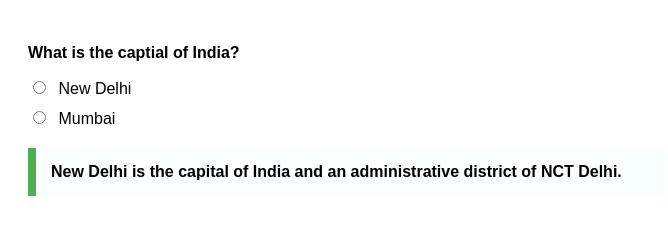
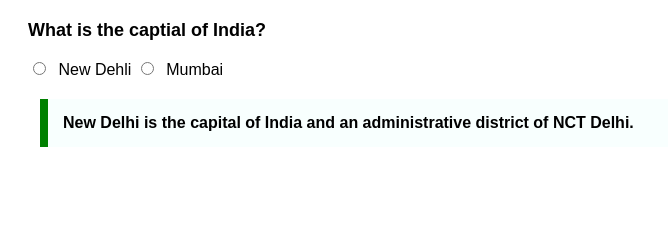
Before and after one commit to acciojob/trivia-Sandydhakad1802, a website: page main.html in a window 1280 px wide. Shown: the whole page, without its empty margins (0-668 px from the left). Drawn offline with Linux system fonts and the light colour scheme.

Commit message:
created a submission

```diff
--- a/main.html
+++ b/main.html
@@ -13,17 +13,11 @@
         </div>
 
         <div class="options">
-            <div class="option">
-                <input type="radio" id="newdelhi" name="capital" value="newdelhi">
-                <label for="newdelhi">New Delhi</label>
-            </div>
-            <div class="option">
-                <input type="radio" id="mumbai" name="capital" value="mumbai">
-                <label for="mumbai">Mumbai</label>
-            </div>
-        </div>
+            <label><input type="radio" name="capital" value="Newdehli"> New Dehli </label>
+			<label><input type="radio" name="capital" value="mumbai"> Mumbai </label>
+		</div>
 
-        <blockquote cite="https://en.wikipedia.org">
+        <blockquote class="blockquote" cite="https://en.wikipedia.org">
             New Delhi is the capital of India and an administrative district of NCT Delhi.
         </blockquote>
     </div>
--- a/styles.css
+++ b/styles.css
@@ -1,12 +1,12 @@
         .quiz-container {
             font-family: Arial, sans-serif;
-            padding: 20px;
-            max-width: 800px;
+            margin: 20px;
         }
 
         .question {
-            margin-bottom: 15px;
-            font-weight: 500;
+            margin-bottom: 10px;
+            font-weight: 600;
+			font-size: 18px
         }
 
         .options {
@@ -19,9 +19,9 @@
 
         blockquote {
             max-width: 600px;
-            margin: 10px 0;
+            margin: 12px;
             padding: 15px;
-            border-left: 8px solid #4CAF50;
+            border-left: 8px solid #008000;
             background-color: #f8fffe;
             font-weight: bold;
             margin-top: 20px;
```
